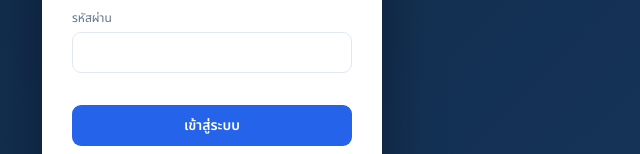
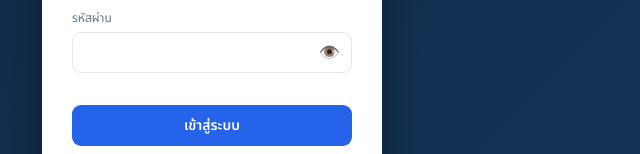
Before and after one commit to kantapat0263-ship-it/stock-tools-lake, a plain HTML site: page index.html in a window 1280 px wide. Shown: the part 402-556 px from the top of the page, 428-1068 px from the left. Drawn offline with nearby package versions, Linux system fonts and the light colour scheme.

Commit message:
login: ปุ่มตาแสดง/ซ่อนรหัสผ่าน

```diff
--- a/index.html
+++ b/index.html
@@ -269,7 +269,7 @@ input:focus,select:focus{outline:2px solid var(--blue);outline-offset:-1px}
     <div style="display:flex;align-items:center;gap:10px;margin-bottom:14px"><div style="width:42px;height:42px;border-radius:10px;background:#2563eb;color:#fff;display:flex;align-items:center;justify-content:center;font-weight:800;font-size:15px">LG</div><div><b style="font-size:18px">LOTUS GROUP STOCK</b><div style="font-size:11px;color:#64748b">ระบบจัดการเครื่องมือ (PAC + LOTUS)</div></div></div>
     <div class="field"><label>ชื่อ-สกุล <span style="color:#94a3b8;font-weight:400">(กรอกตอนสมัครใหม่)</span></label><input id="li_name" autocomplete="name" placeholder="เช่น สมชาย ใจดี" style="width:100%"></div>
     <div class="field"><label>อีเมล</label><input id="li_email" type="email" autocomplete="username" style="width:100%"></div>
-    <div class="field"><label>รหัสผ่าน</label><input id="li_pass" type="password" autocomplete="current-password" style="width:100%" onkeydown="if(event.key==='Enter')doLogin()"></div>
+    <div class="field"><label>รหัสผ่าน</label><div style="position:relative"><input id="li_pass" type="password" autocomplete="current-password" style="width:100%;padding-right:42px" onkeydown="if(event.key==='Enter')doLogin()"><button type="button" aria-label="แสดงรหัสผ่าน" title="แสดง/ซ่อนรหัสผ่าน" onclick="const i=document.getElementById('li_pass'),s=i.type==='password';i.type=s?'text':'password';this.textContent=s?'🙈':'👁️';this.setAttribute('aria-label',s?'ซ่อนรหัสผ่าน':'แสดงรหัสผ่าน')" style="position:absolute;right:4px;top:0;bottom:0;display:flex;align-items:center;background:none;border:0;cursor:pointer;font-size:17px;padding:0 8px;line-height:1">👁️</button></div></div>
     <div id="li_msg" style="color:#dc2626;font-size:12px;min-height:16px;margin:4px 0"></div>
     <button class="btn primary" style="width:100%;justify-content:center" onclick="doLogin()">เข้าสู่ระบบ</button>
     <button class="btn ghost" style="width:100%;justify-content:center;margin-top:8px" onclick="doSignup()">สมัครบัญชีใหม่</button>
```
